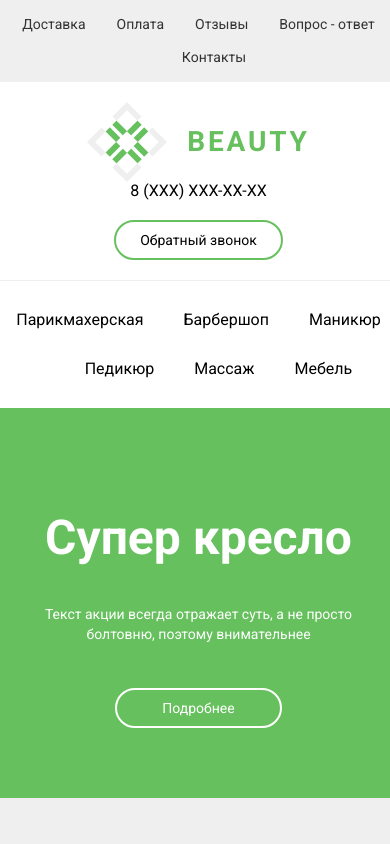
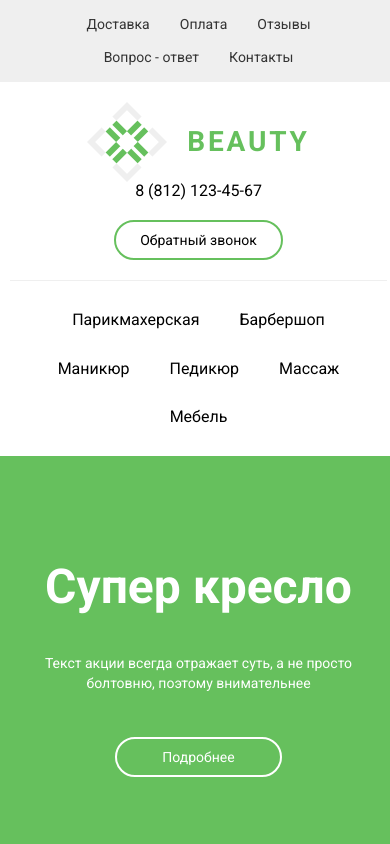
Before and after one commit to OlgaGlot/site_figma_1, a plain HTML site: page index.html in a window 390 px wide. Shown: the top 844 px of the page. Drawn offline with nearby package versions, Linux system fonts and the light colour scheme.

Commit message:
update index.html and style_vers0

```diff
--- a/index.html
+++ b/index.html
@@ -34,14 +34,13 @@
                     <span class="logo_text">beauty</span>
                 </a>
                 <div class="contact">
-                    <span class="number">8 (XXX) XXX-XX-XX</span>
+                    <span class="number">8 (812) 123-45-67</span>
                     <a href="#" class="call">Обратный звонок</a>
                 </div>
             </div>
         </div>
 
-        <div class="menu_middle">
-            <div class="wrapper">
+        <div class="menu_middle wrapper">
                 <ul class="menu_middle_item">
                     <li><a href="#">Парикмахерская</a></li>
                     <li><a href="#">Барбершоп</a></li>
@@ -50,7 +49,6 @@
                     <li><a href="#">Массаж</a></li>
                     <li><a href="#">Мебель</a></li>
                 </ul>
-            </div>
         </div>
 
     </header>
@@ -131,8 +129,8 @@
                             <li><a href="#" target="_blank" class="social_item instagram"></a></li>
                     </ul>
                     <div class="contact">
-                        <span class="contact_address">19XXXX, Невский пр. XXX, офис XXX</span>
-                        <span class="number">8 (XXX) XXX-XX-XX</span>
+                        <span class="contact_address">198555, Невский пр. 140, офис 140</span>
+                        <span class="number">8 (812) 123-45-67</span>
                         <a href="#" class="call">Обратный звонок</a>
                     </div>
                 </div>
--- a/style/style_vers1.css
+++ b/style/style_vers1.css
@@ -17,18 +17,17 @@ body {
 
 .menu_up_items {
     margin: 0;
-    padding: 15px 0;
+    padding: 15px 0 0;
     display: flex;
     justify-content: center;
     list-style-type: none;
+    flex-wrap: wrap;
 }
 
 .menu_up_items li {
-    padding-left: 31px;
-}
-
-.menu_up_items li:first-child {
-    padding-left: 0;
+    margin-left: 15px;
+    margin-right: 15px;
+    padding-bottom: 15px;
 }
 
 .menu_up_items li a {
@@ -41,7 +40,8 @@ body {
     display: flex;
     justify-content: space-between;
     align-items: center;
-    margin: 20px 0;
+    padding: 20px 0;
+    border-bottom: 1px solid #EFEFEF;
 }
 
 .logo {
@@ -85,25 +85,20 @@ body {
     padding: 10px 24px;
 }
 
-.menu_middle {
-    padding: 30px 0;
-    border-top: 1px solid #EFEFEF;
-}
-
 .menu_middle_item {
     margin: 0;
     padding: 0;
     display: flex;
     justify-content: center;
     list-style-type: none;
+    flex-wrap: wrap;
+    margin-top: 30px;
 }
 
 .menu_middle_item li {
-    padding-left: 40px;
-}
-
-.menu_middle_item li:first-child {
-    padding-left: 0;
+    margin-left: 20px;
+    margin-right: 20px;
+    margin-bottom: 30px;
 }
 
 .menu_middle_item li a {
@@ -385,18 +380,6 @@ body {
     }
 }
 
-@media(max-width: 720px) {
-    .menu_middle {
-        padding-top: 0;
-    }
-    .menu_middle_item {
-        flex-wrap: wrap;
-    }
-    .menu_middle_item li {
-        padding-top: 30px;
-    }
-}
-
 @media(max-width: 700px) {
     .header_box {
         flex-direction: column;
@@ -435,13 +418,6 @@ body {
 }
 
 @media(max-width: 500px) {
-    .menu_up_items {
-        flex-wrap: wrap;
-        padding-bottom: 0;
-    }
-    .menu_up_items li {
-        padding-bottom: 15px;
-    }
     .header_box .contact {
         flex-direction: column;
     }
```
